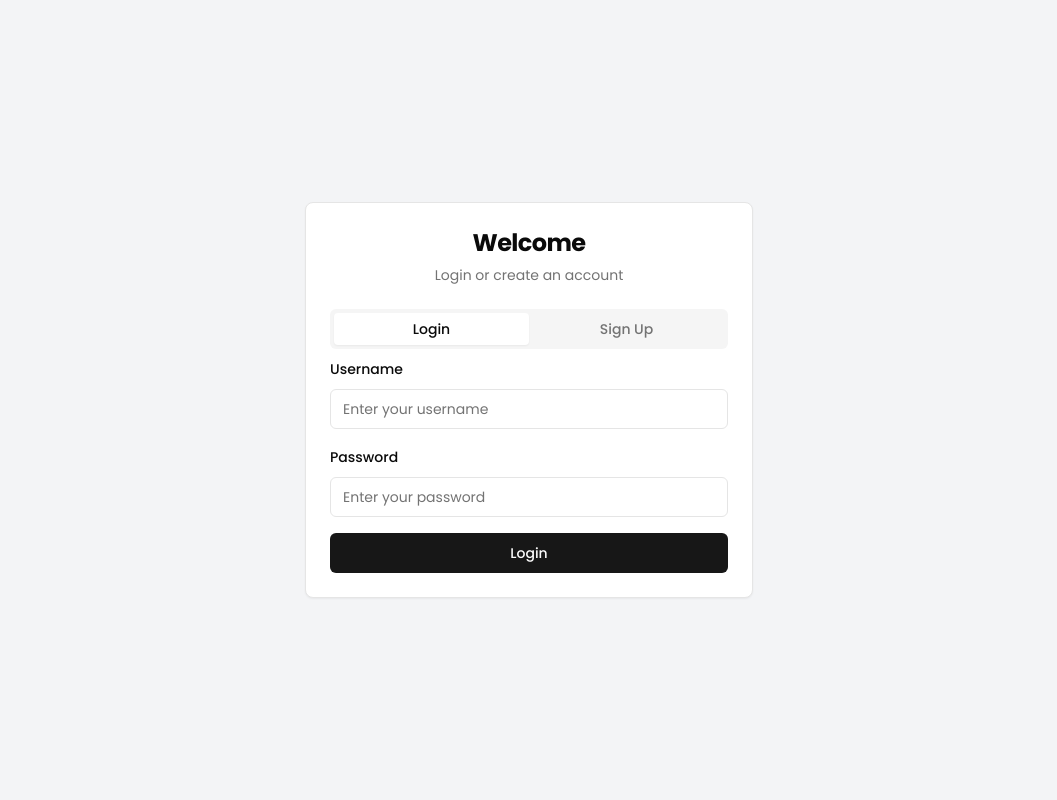
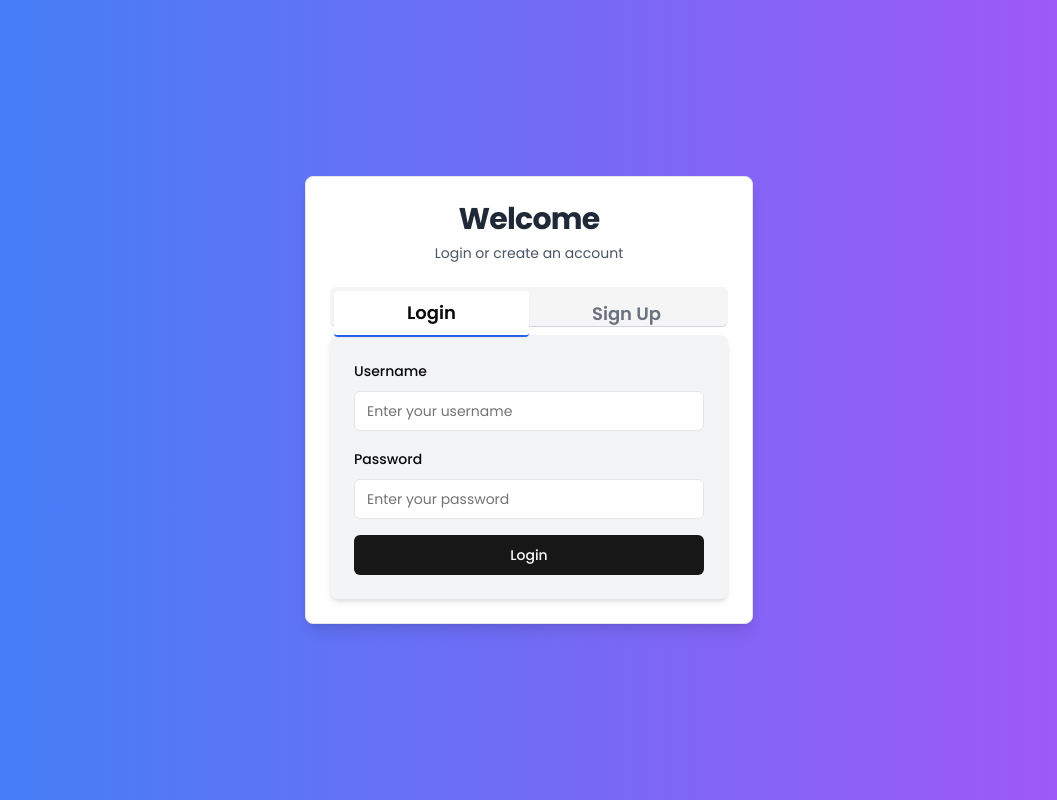
Before and after one commit to vigu2019/miniProj, a React (Vite) app in the folder frontend/: page /login in a window 1280 px wide. Shown: the whole page, without its empty margins (111-1168 px from the left). Built offline with nearby package versions, Linux system fonts and the light colour scheme.

Commit message:
updated bg

```diff
--- a/frontend/src/components/LoginSignup/LoginForm.jsx
+++ b/frontend/src/components/LoginSignup/LoginForm.jsx
@@ -14,7 +14,8 @@ export default function LoginForm() {
     password: "",
   });
   const navigate = useNavigate();
-  const {setAuthUser} = useAuthContext();
+  const { setAuthUser  } = useAuthContext();
+
   const handleChange = (e) => {
     setFormData({ ...formData, [e.target.id]: e.target.value });
   };
@@ -23,9 +24,9 @@ export default function LoginForm() {
     e.preventDefault();
     try {
       const response = await axios.post(urls.login, formData);
-      localStorage.setItem("token", response.data.token,{expires: 1});
+      localStorage.setItem("token", response.data.token, { expires: 1 });
       localStorage.setItem("user", JSON.stringify(response.data.user));
-      setAuthUser(response.data.user);
+      setAuthUser (response.data.user);
       toast.success(response.data.message);
       navigate("/");
     } catch (error) {
@@ -35,6 +36,7 @@ export default function LoginForm() {
   };
 
   return (
+    <div className="bg-gray-100 p-6 rounded-lg shadow-md"> {/* Add background and styling here */}
       <form className="space-y-4" onSubmit={handleSubmit}>
         <div className="space-y-2">
           <Label htmlFor="username">Username</Label>
@@ -48,5 +50,6 @@ export default function LoginForm() {
           Login
         </Button>
       </form>
+    </div>
   );
 }
--- a/frontend/src/pages/AuthPage.jsx
+++ b/frontend/src/pages/AuthPage.jsx
@@ -1,24 +1,28 @@
-import { useState } from "react"
-import { Tabs, TabsContent, TabsList, TabsTrigger } from "@/components/ui/tabs"
-import { Card, CardContent, CardDescription, CardHeader, CardTitle } from "@/components/ui/card"
-import LoginForm from "@/components/LoginSignup/LoginForm"
-import SignupForm from "@/components/LoginSignup/SignupForm"
+import { useState } from "react";
+import { Tabs, TabsContent, TabsList, TabsTrigger } from "@/components/ui/tabs";
+import { Card, CardContent, CardDescription, CardHeader, CardTitle } from "@/components/ui/card";
+import LoginForm from "@/components/LoginSignup/LoginForm";
+import SignupForm from "@/components/LoginSignup/SignupForm";
 
 export default function AuthPage() {
-  const [activeTab, setActiveTab] = useState("login")
+  const [activeTab, setActiveTab] = useState("login");
 
   return (
-    <div className="min-h-screen flex items-center justify-center bg-gray-100 p-4">
-      <Card className="w-full max-w-md">
+    <div className="min-h-screen flex items-center justify-center bg-gradient-to-r from-blue-500 to-purple-500 p-4">
+      <Card className="w-full max-w-md bg-white shadow-lg rounded-lg overflow-hidden">
         <CardHeader>
-          <CardTitle className="text-2xl font-bold text-center">Welcome</CardTitle>
-          <CardDescription className="text-center">Login or create an account</CardDescription>
+          <CardTitle className="text-3xl font-bold text-center text-gray-800">Welcome</CardTitle>
+          <CardDescription className="text-center text-gray-600">Login or create an account</CardDescription>
         </CardHeader>
         <CardContent>
           <Tabs value={activeTab} onValueChange={setActiveTab} className="w-full">
-            <TabsList className="grid w-full grid-cols-2">
-              <TabsTrigger value="login">Login</TabsTrigger>
-              <TabsTrigger value="signup">Sign Up</TabsTrigger>
+            <TabsList className="grid w-full grid-cols-2 border-b border-gray-300">
+              <TabsTrigger value="login" className={`py-2 text-lg font-semibold ${activeTab === "login" ? "text-blue-600 border-b-2 border-blue-600" : "text-gray-500 hover:text-blue-600"}`}>
+                Login
+              </TabsTrigger>
+              <TabsTrigger value="signup" className={`py-2 text-lg font-semibold ${activeTab === "signup" ? "text-blue-600 border-b-2 border-blue-600" : "text-gray-500 hover:text-blue-600"}`}>
+                Sign Up
+              </TabsTrigger>
             </TabsList>
             <TabsContent value="login">
               <LoginForm />
@@ -30,5 +34,5 @@ export default function AuthPage() {
         </CardContent>
       </Card>
     </div>
-  )
+  );
 }
```
Lines whose indentation alone changed are shown as unchanged.
